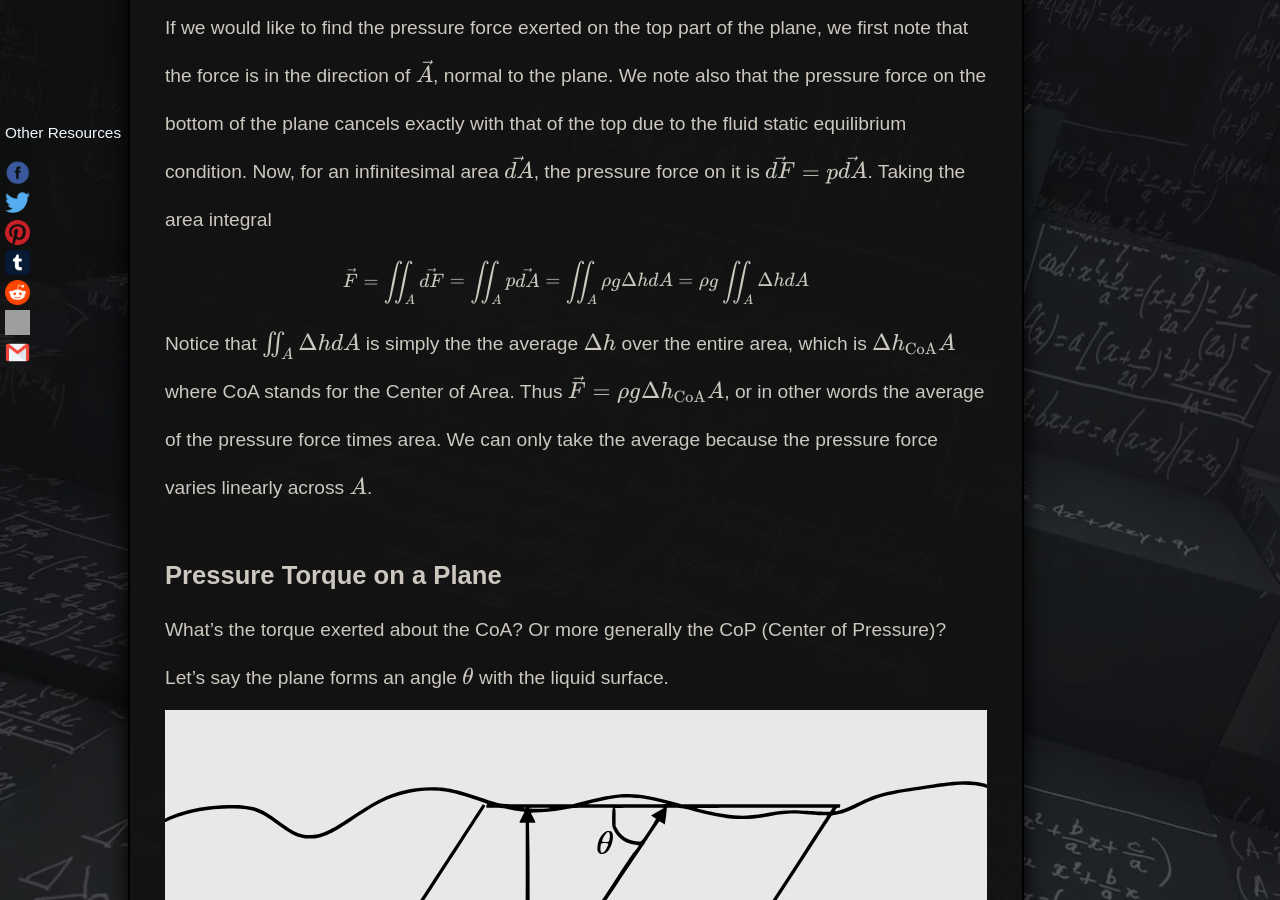
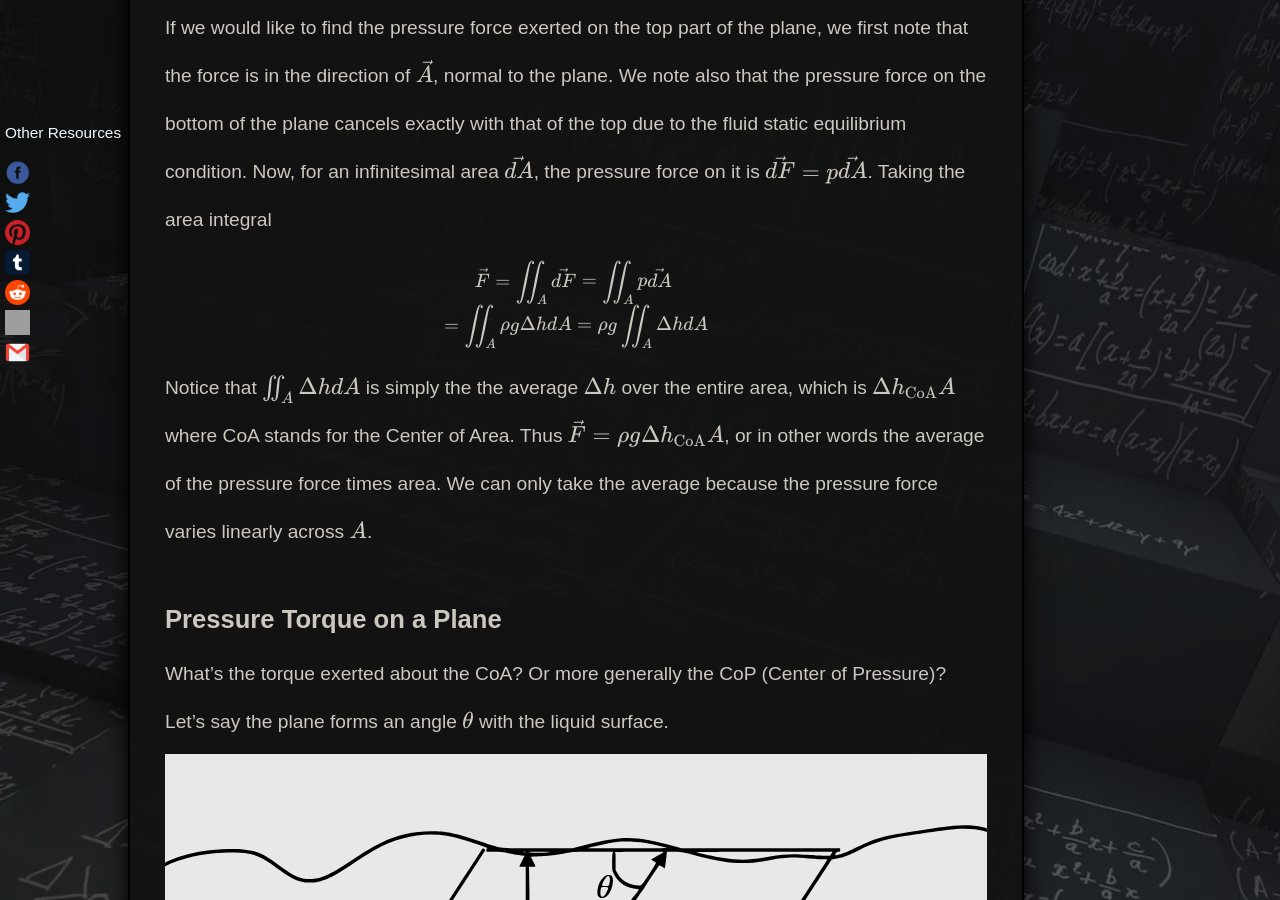
Before and after one commit to IntuitivePhysics/IntuitivePhysics, a Jekyll site: the page built from _posts/2021-11-21-hydrostatic-pressure-force.md, in a window 1280 px wide and 900 px high, scrolled down 1438 px. Built offline with Jekyll 4.4.1, drawn with Linux system fonts in a browser that asks for light colours; grey boxes are pictures that could not be loaded.

Commit message:
fix margins

```diff
--- a/_posts/2021-11-21-hydrostatic-pressure-force.md
+++ b/_posts/2021-11-21-hydrostatic-pressure-force.md
@@ -32,7 +32,7 @@ If we would like to find the pressure force exerted on the top part of the plane
 
 
 $$
-\vec{F} = \iint_A \vec{dF} = \iint_A p\vec{dA} = \iint_A \rho g \Delta h dA = \rho g \iint_A \Delta h dA
+\vec{F} = \iint_A \vec{dF} = \iint_A p\vec{dA} \\= \iint_A \rho g \Delta h dA = \rho g \iint_A \Delta h dA
 $$
 
 
```
Also changed, not shown: _posts/2022-03-16-inverse-force-laws.md (+1 -1 lines).
